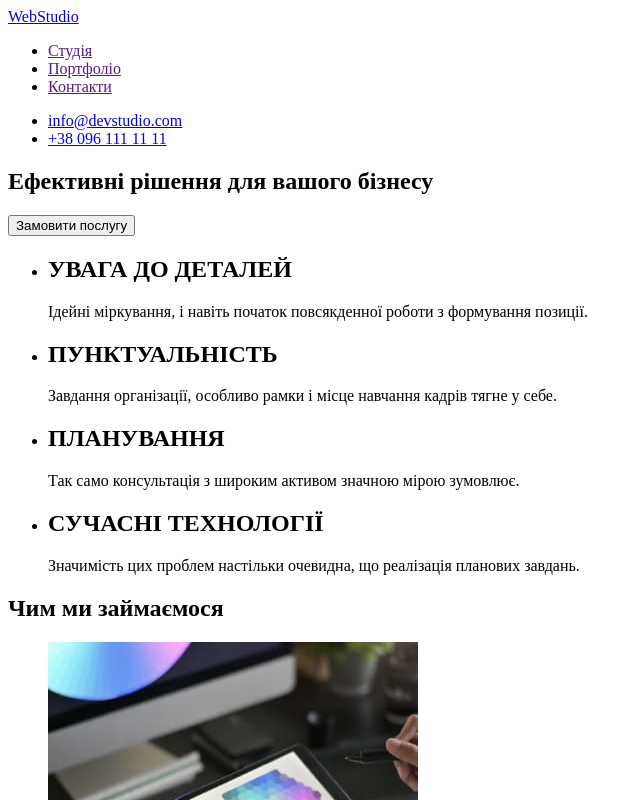
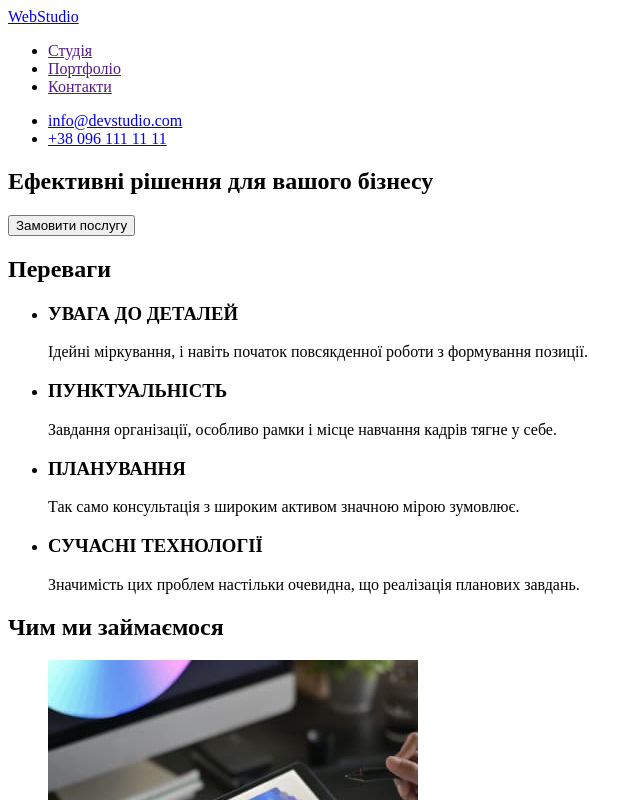
Before and after one commit to Vasyl-Ivashkevych/goit-markup-hw-01, a plain HTML site: page index.html in a window 1280 px wide. Shown: the top 800 px of the page, without its empty margins (0-642 px from the left). Drawn offline with Linux system fonts and the light colour scheme.

Commit message:
Вніс правки

```diff
--- a/index.html
+++ b/index.html
@@ -25,38 +25,33 @@
     </header>
 
    <main>
-        <div>
         <section>
             <h1>Ефективні рішення для вашого бізнесу</h1>
             <button type="button">Замовити послугу</button>
         </section>
-        </div>
 
-        <div>
         <section>
+            <h2>Переваги</h2>
             <ul>
                 <li>
-                        <h2>УВАГА ДО ДЕТАЛЕЙ</h2>
+                    <h3>УВАГА ДО ДЕТАЛЕЙ</h3>
                     <p>Ідейні міркування, і навіть початок повсякденної роботи з формування позиції.</p>
                 </li>
                 <li>
-                        <h2>ПУНКТУАЛЬНІСТЬ</h2>
+                    <h3>ПУНКТУАЛЬНІСТЬ</h3>
                     <p>Завдання організації, особливо рамки і місце навчання кадрів тягне у себе.</p>
                 </li>
                 <li>
-                        <h2>ПЛАНУВАННЯ</h2>
+                    <h3>ПЛАНУВАННЯ</h3>
                     <p>Так само консультація з широким активом значною мірою зумовлює.</p>
                 </li>
                 <li>
-                        <h2>СУЧАСНІ ТЕХНОЛОГІЇ</h2>
+                    <h3>СУЧАСНІ ТЕХНОЛОГІЇ</h3>
                     <p>Значимість цих проблем настільки очевидна, що реалізація планових завдань.</p>
                 </li>
             </ul>
         </section>
-        </div>
 
-
-        <div>
         <section>
             <h2>Чим ми займаємося</h2>
 
@@ -73,9 +68,6 @@
             </ul>
         </section>
 
-        </div>
-
-        <div>
         <section>
             <h2>Наша команда</h2>
             <ul>
@@ -101,14 +93,14 @@
                 </li>
             </ul>
         </section>
-        </div>
+
    </main>
 
    <footer>
         <a href="/">WebStudio</a>
         <address>
             <ul>
-                <li><p>м. Київ, пр-т Лесі Українки, 26</p></li>
+                <li><a href="">м. Київ, пр-т Лесі Українки, 26</a></li>
                 <li><a href="malito:info@devstudio.com">info@devstudio.com</a></li>
                 <li><a href="tel:+380961111111">+38 096 111 11 11</a></li>
             </ul>
```
Lines whose indentation alone changed are shown as unchanged.
